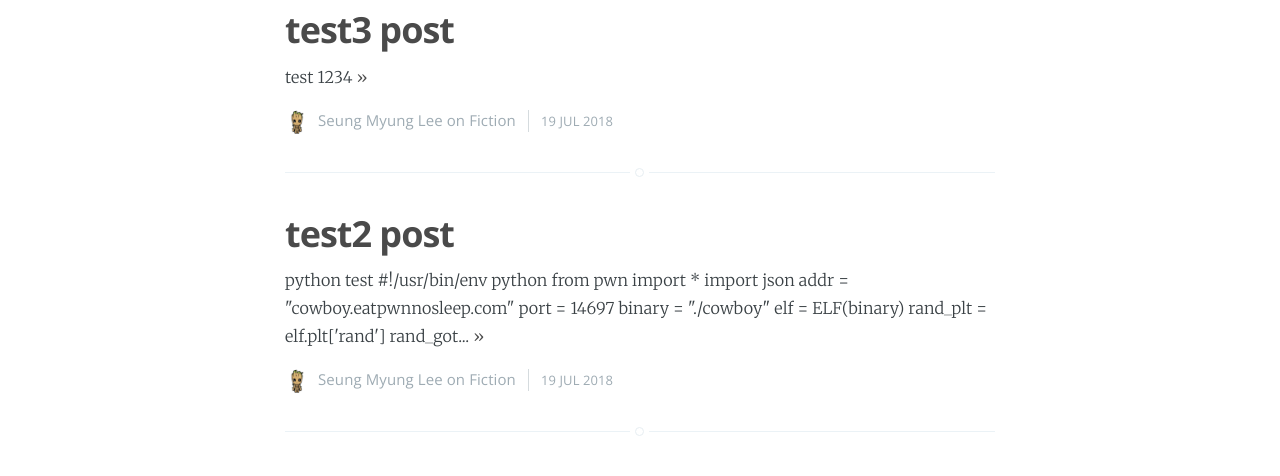
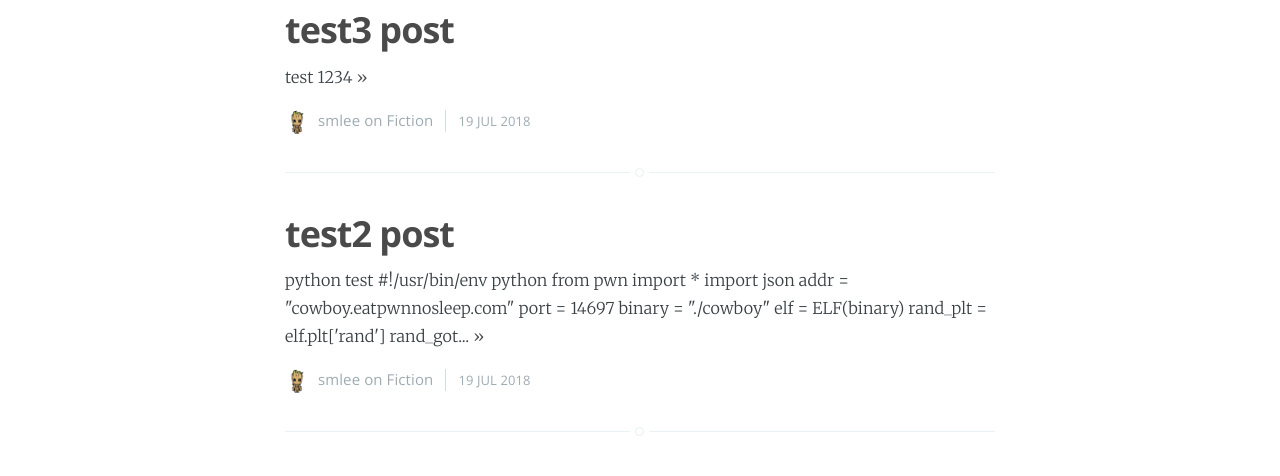
Before and after one commit to sm1ee/sm1ee.github.io, a Jekyll site: the page built from index.html, in a window 1280 px wide. Shown: the part 1145-1621 px from the top of the page. Built offline with Jekyll 4.4.1, drawn with Linux system fonts in a browser that asks for light colours; nearby versions of some CDN libraries; the list of posts is cut into pages by our own code; a style sheet for code colours, icons or effects is not loaded.

Commit message:
Edit name

```diff
--- a/_data/authors.yml
+++ b/_data/authors.yml
@@ -40,7 +40,7 @@ martin:
   assets: assets/images/martin.jpg
 smlee:
   username: smlee
-  name: Seung Myung Lee
+  name: smlee
   location: Repubilc of Korea
   ur_full: https://sm1ee.github.io/
   url: sm1ee.github.io/
```
